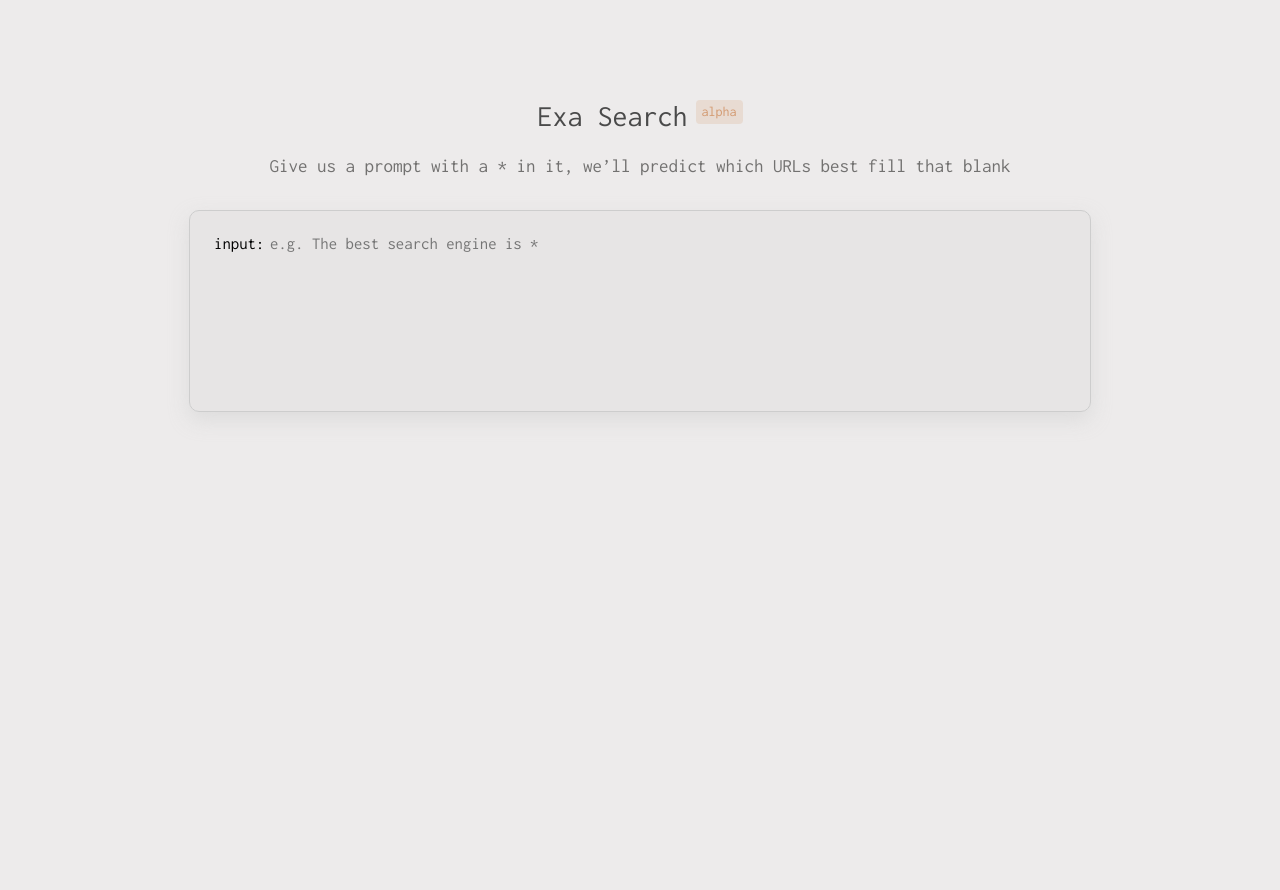
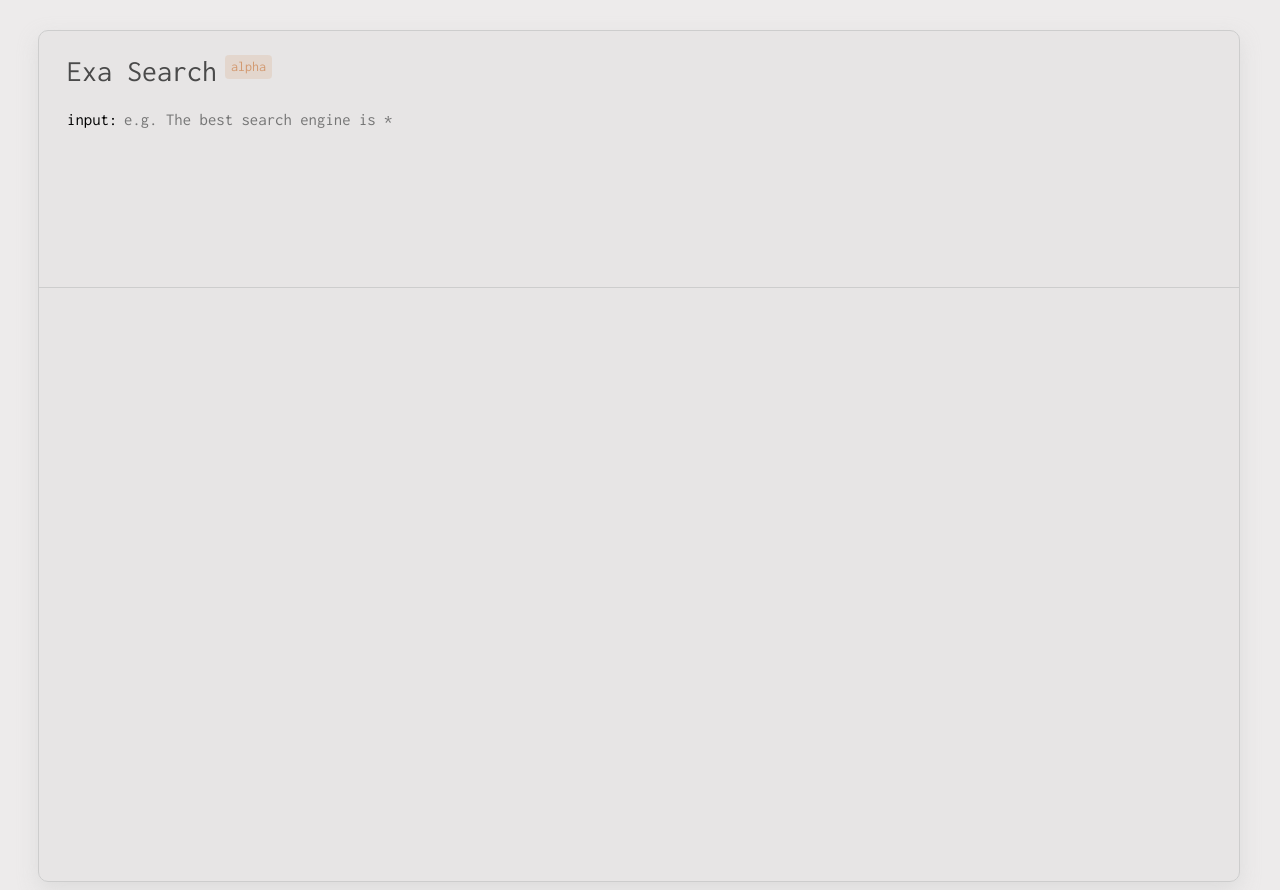
Before and after one commit to ExaSearch/react, a React (Create React App) app in the folder web/: page / in a window 1280 px wide. Before the commit the page ends 800 px from the top, so only its background shows below. Built offline with nearby package versions, Linux system fonts and the light colour scheme.

Commit message:
results ui needs work but the app works

```diff
--- a/web/src/App.css
+++ b/web/src/App.css
@@ -3,16 +3,18 @@
   text-align: center;
 }
 .results {
-  padding-top: 10px;
-  max-width: 700px;
-  margin: auto;
+  max-width: 90%;
+  margin: 20px 20px 20px 28px;
   text-align: left;
+  overflow-y: scroll;
+  height: 65%;
 }
 body {
   background-color: #EDEBEB;
   color: #727170;
   font-family: 'Inconsolata';
   font-size: 14px;
+  overflow: hidden;
 }
 
 a {
--- a/web/src/components/Components.css
+++ b/web/src/components/Components.css
@@ -22,7 +22,7 @@ textarea {
     color: #727272;
     vertical-align: middle;
     margin: 14px 20px 0px 70px;
-    width: 100%;
+    width: 90%;
     height: 100px;
     outline: none;
     resize: none;
@@ -35,15 +35,22 @@ textarea {
   .textAreaPrefix {
     position: relative;
     display: block;
+    height: 200px;
   }
 
   .textAreaPrefix::before {
     content: 'input:';
     position: absolute;
     top: 24px;
-    left: 24px;
+    left: 28px;
     z-index: 99;
     font-size: 1.2em;
     font-weight: 500;
     color: black;
   }
+
+  .divider {
+    height: 1px;
+    width:100%;
+    background-color: #CDCDCD;
+  }
--- a/web/src/components/Layout/Header.js
+++ b/web/src/components/Layout/Header.js
@@ -4,7 +4,7 @@ import Tag from '../Tag';
 
 function Header(props) {
     return(
-    <div className="header">
+    <div style={props.style} className="header">
         <div className="title">
             Exa Search
         </div>
--- a/web/src/components/Layout/Layout.js
+++ b/web/src/components/Layout/Layout.js
@@ -6,10 +6,10 @@ import './layout.css';
 function Layout(props) {
     return(
         <div className="layout">
-            <Header/>
+            {/* <Header/>
             <div className="instructions">
             Give us a prompt with a * in it, we’ll predict which URLs best fill that blank
-            </div>
+            </div> */}
             <Terminal/>
         </div>
 
--- a/web/src/components/Layout/layout.css
+++ b/web/src/components/Layout/layout.css
@@ -1,10 +1,10 @@
 .layout {
-    margin-top: 100px;
+    /* margin-top: 20px; */
 }
 
 .header {
     display: flex;
-    justify-content: center;
+    /* justify-content: center; */
 }
 
 .title {
--- a/web/src/components/Terminal.js
+++ b/web/src/components/Terminal.js
@@ -2,6 +2,7 @@ import React from 'react';
 import BGCard from './Card';
 import './Components.css';
 import { useCallback, useRef, useEffect, useState } from "react";
+import Header from './Layout/Header';
 
 function SearchBox(props) {
 
@@ -30,15 +31,15 @@ function SearchBox(props) {
     );
   }
 
-//   function SearchResults(props) {
-//     console.log(props);
-//     return (<div className="results">
-//       {props.results.map(element => {
-//         return <p key={element.url} className="searchResult">
-//           <a href={element.url}>{element.url}</a> <span class="score">({element.score})</span></p>
-//       })}
-//     </div>);
-//   }
+  function SearchResults(props) {
+    console.log(props);
+    return (<div className="results">
+      {props.results.map(element => {
+        return <p key={element.url} className="searchResult">
+          <a href={element.url}>{element.url}</a> <span class="score">({element.score})</span></p>
+      })}
+    </div>);
+  }
 
 function Terminal(props) {
     const [query, setQuery] = useState("");
@@ -82,9 +83,11 @@ function Terminal(props) {
     searchAndSetQuery(q);
   }
     return(
-        <BGCard style={{width: '900px', height: '200px',  margin: '30px auto 0px auto'}}>
-            <SearchBox query={query} setQuery={setQueryParam}/>
-            {/* <SearchResults results={results}/>     */}
+        <BGCard style={{width: '1200px', height: '850px',  margin: '30px 20px 0px 30px'}}>
+          <Header style={{margin: '24px 0px 0px 28px' }} />
+          <SearchBox query={query} setQuery={setQueryParam}/>
+          <div className='divider'></div>
+          <SearchResults results={results}/>
         </BGCard>
     );
 }
```
